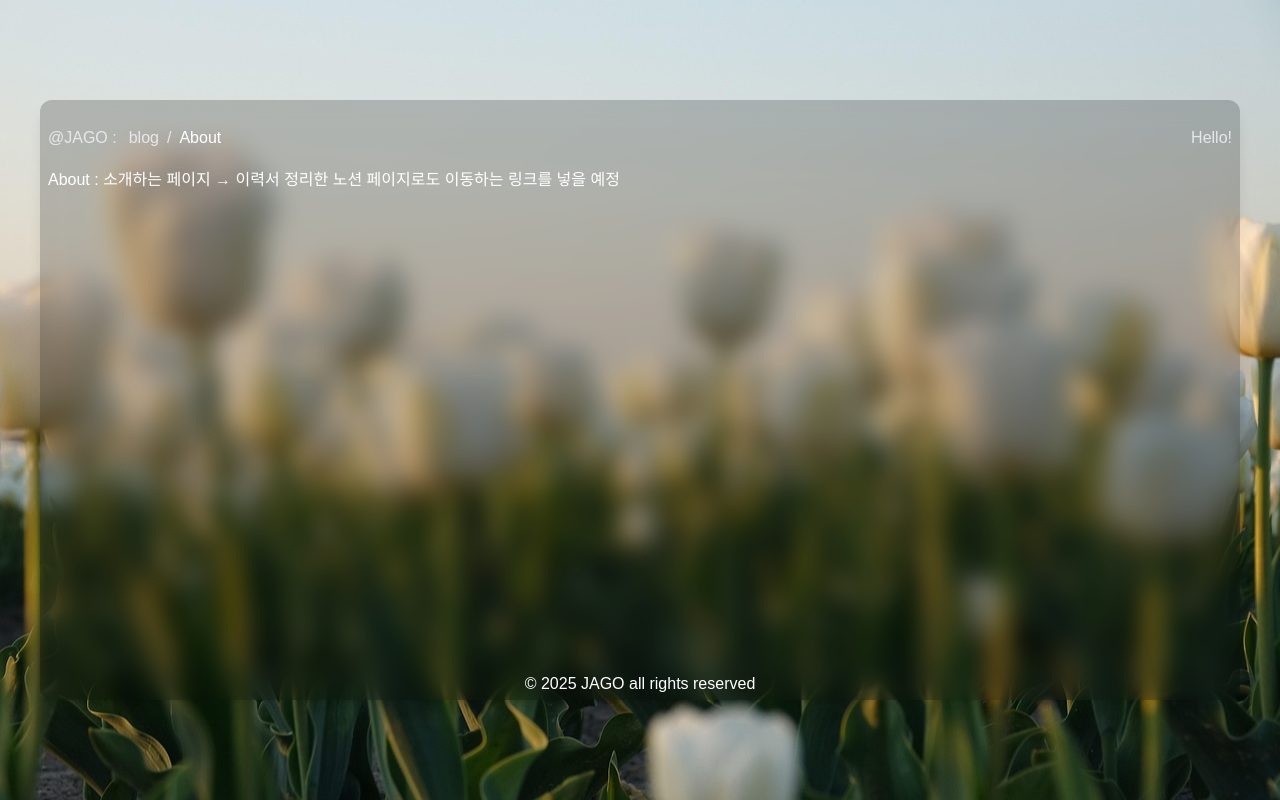
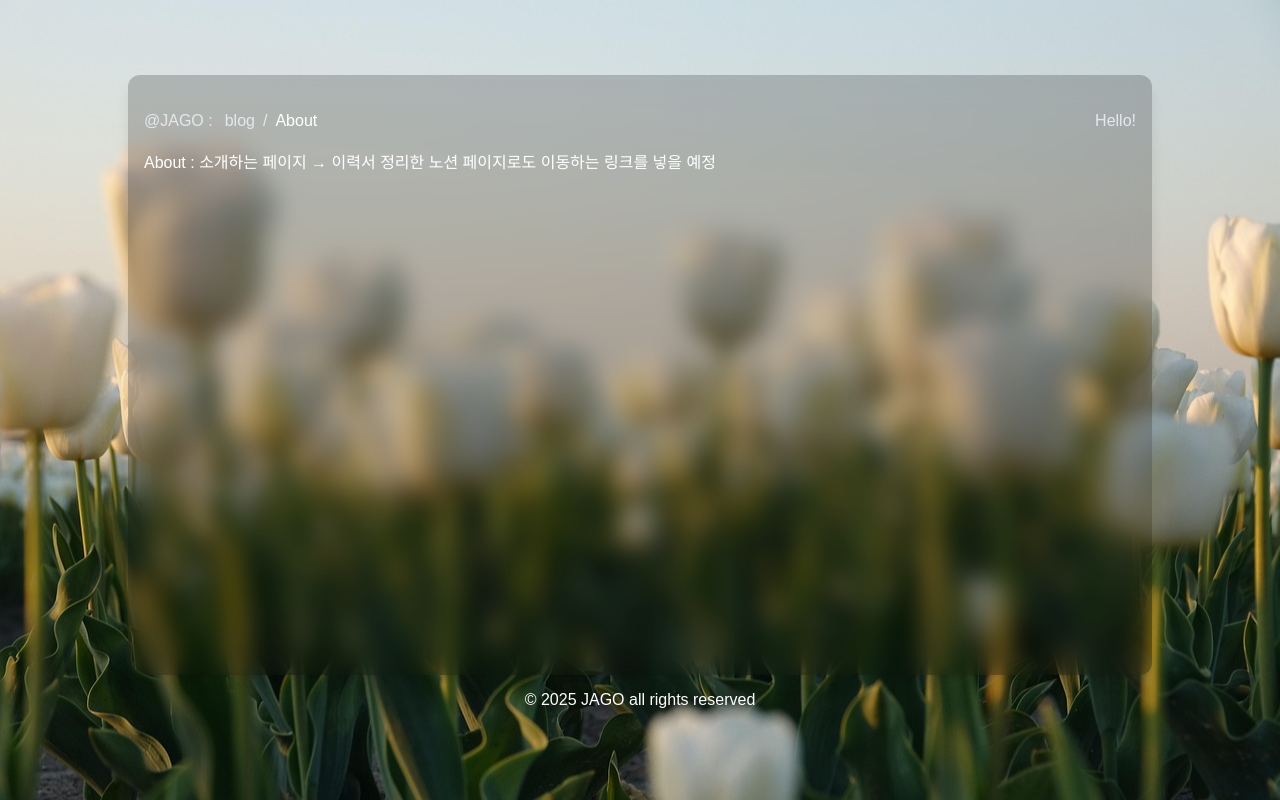
Before and after one commit to JAGORING/JagoLog, a Next.js app: page /about in a window 1280 px wide. Built offline with nearby package versions, Linux system fonts and the light colour scheme.

Commit message:
[Style] layout scroll 수정

```diff
--- a/src/app/layout.tsx
+++ b/src/app/layout.tsx
@@ -16,14 +16,16 @@ export default function RootLayout({
   return (
     <html lang="en">
       <body
-        className="bg-cover bg-center h-full min-h-screen flex items-center justify-center px-2 xl:px-0"
+        className="bg-cover bg-center h-screen flex flex-col items-center justify-center px-4 xl:px-0"
         style={{ backgroundImage: "url('/images/body_bg.jpg')" }}
       >
-        <div className="p-2 bg-black/20 backdrop-blur-md shadow-lg rounded-xl w-full max-w-[1200px] h-[80vh] lg:h-[75vh] mx-auto my-6 overflow-y-auto scrollbar-thin scrollbar-thumb-rounded">
+        <div className="p-4 bg-black/20 backdrop-blur-md shadow-lg rounded-xl w-full max-w-5xl h-[80vh] lg:h-[75vh]">
           <Header />
-          <main className="min-h-[67vh] lg:min-h-[62vh] flex flex-col">{children}</main>
-          <Footer />
+          <main className="h-[calc(75vh-60px)] lg:h-[calc(70vh-60px)] flex flex-col overflow-y-auto scrollbar-thin scrollbar-thumb-rounded">
+            {children}
+          </main>
         </div>
+        <Footer />
       </body>
     </html>
   );
--- a/src/layouts/Footer.tsx
+++ b/src/layouts/Footer.tsx
@@ -1,3 +1,3 @@
 export const Footer = () => {
-  return <footer className="h-[40px] flex justify-center items-center">© 2025 JAGO all rights reserved</footer>;
+  return <footer className="h-[50px] flex justify-center items-center">© 2025 JAGO all rights reserved</footer>;
 };
```
